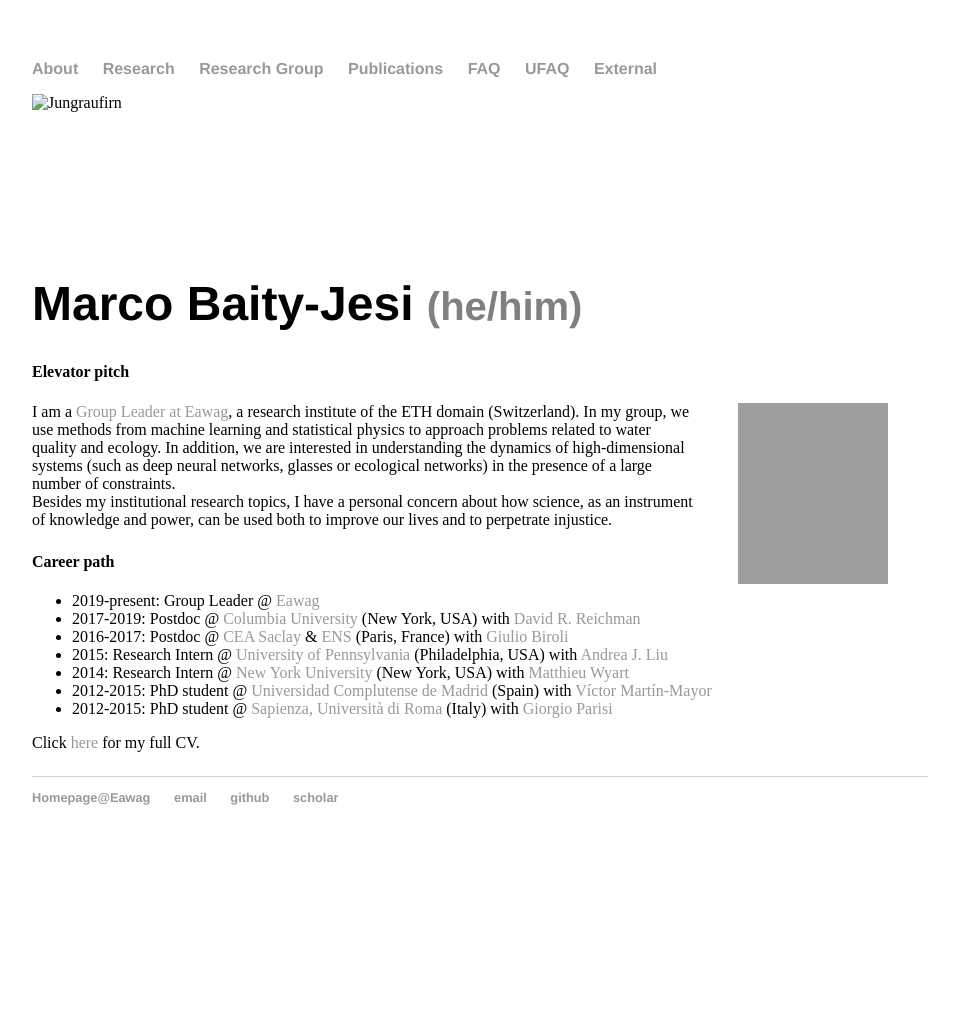
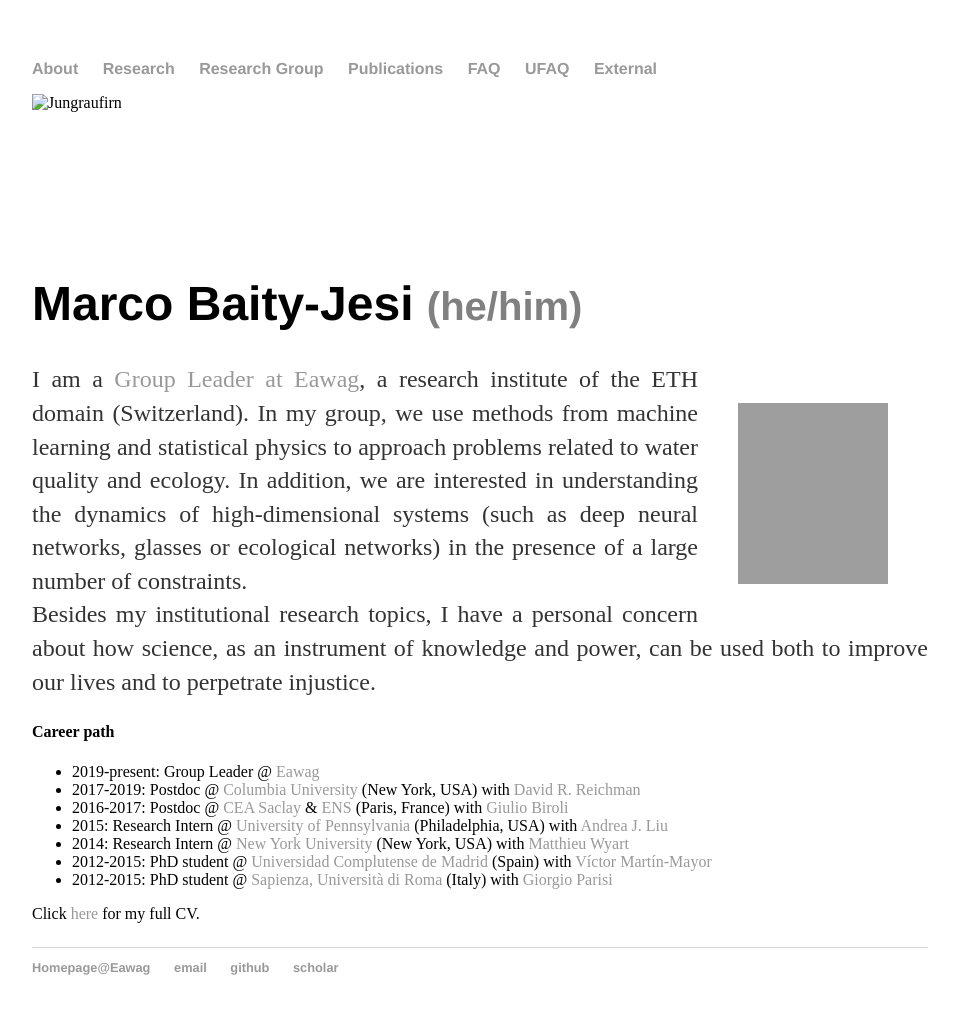
Before and after one commit to mbaityje/mbaityje.github.io, a Jekyll site: the page built from index.html, in a window 1280 px wide. Shown: the whole page, without its empty margins (160-1118 px from the left). Built offline with Jekyll 4.4.1, drawn with Linux system fonts in a browser that asks for light colours; before the commit the page ends 900 px from its top, so only the background shows below that.

Commit message:
Removed the Elevator Pitch title

```diff
--- a/index.html
+++ b/index.html
@@ -7,7 +7,7 @@ title: Marco BAITY JESI - Group Leader @ Eawag
 	<!-- <img src="https://www.eawag.ch/fileadmin/user_upload/tx_userprofiles/profileImages/baityjma.jpg" width="150" height="150" alt="" style="float:right; border:solid #FFF 40px"> -->
 	<img src="{{site.url}}/_images/Eawag-MarcoBaityJesi3000px.jpg" width="150" height="181" alt="" style="float:right; border:solid #FFF 40px">
 	<p style="text-align: justify;">
-	 	<h4>Elevator pitch</h4>
+<!--	 	<h4>Elevator pitch</h4> -->
 		I am a <a href="https://www.eawag.ch/en/aboutus/portrait/organisation/staff/profile/marco-baity-jesi/show/">Group Leader at Eawag</a>, a research institute of the ETH domain (Switzerland). In my group, we use methods from machine learning and statistical physics to approach problems related to water quality and ecology. In addition, we are interested in understanding the dynamics of high-dimensional systems (such as deep neural networks, glasses or ecological networks) in the presence of a large number of constraints.</br>
 		Besides my institutional research topics, I have a personal concern about how science, as an instrument of knowledge and power, can be used both to improve our lives and to perpetrate injustice.
 		</br>
```
